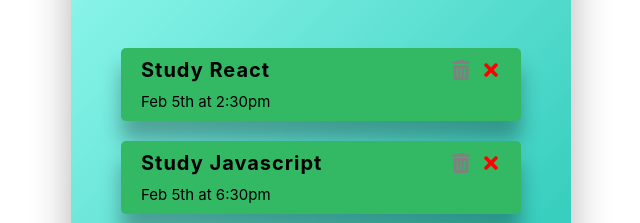
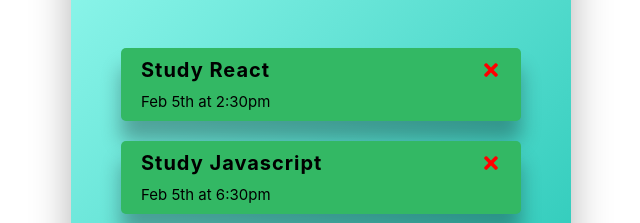
Before and after one commit to gurhanalan/React-TaskTracker-Project, a React (Create React App) app: page / in a window 1280 px wide. Shown: the part 174-397 px from the top of the page, without its empty margins (319-959 px from the left). Built offline with nearby package versions, Linux system fonts and the light colour scheme.

Commit message:
modify task

```diff
--- a/src/components/tasklist/Task.jsx
+++ b/src/components/tasklist/Task.jsx
@@ -1,24 +1,18 @@
 import React, { useState } from "react";
 import { TaskDate, TaskTitle, TaskWrapper } from "./task.style";
 
-import { FaTimes, FaTrashAlt } from "react-icons/fa";
+import { FaTimes, FaTrashAlt, FaThumbsUp } from "react-icons/fa";
 
-function Task({ item }) {
+function Task({ item, toggleIsDone }) {
     const [isDone, setIsDone] = useState(false);
-    const [isClosed, setIsClosed] = useState(false);
 
     return (
-        <TaskWrapper
-            onClick={() => setIsDone(!isDone)}
-            status={isDone}
-            closed={isClosed}
-        >
+        <TaskWrapper onClick={() => setIsDone(!isDone)} status={isDone}>
             <TaskTitle>
                 {item.task}{" "}
                 <span>
                     {" "}
-                    <FaTrashAlt />
-                    <FaTimes onClick={() => setIsClosed(!isClosed)} />{" "}
+                    <FaTimes onClick={() => toggleIsDone(item.id)} />{" "}
                 </span>
             </TaskTitle>
             <TaskDate>{item.date}</TaskDate>
```
